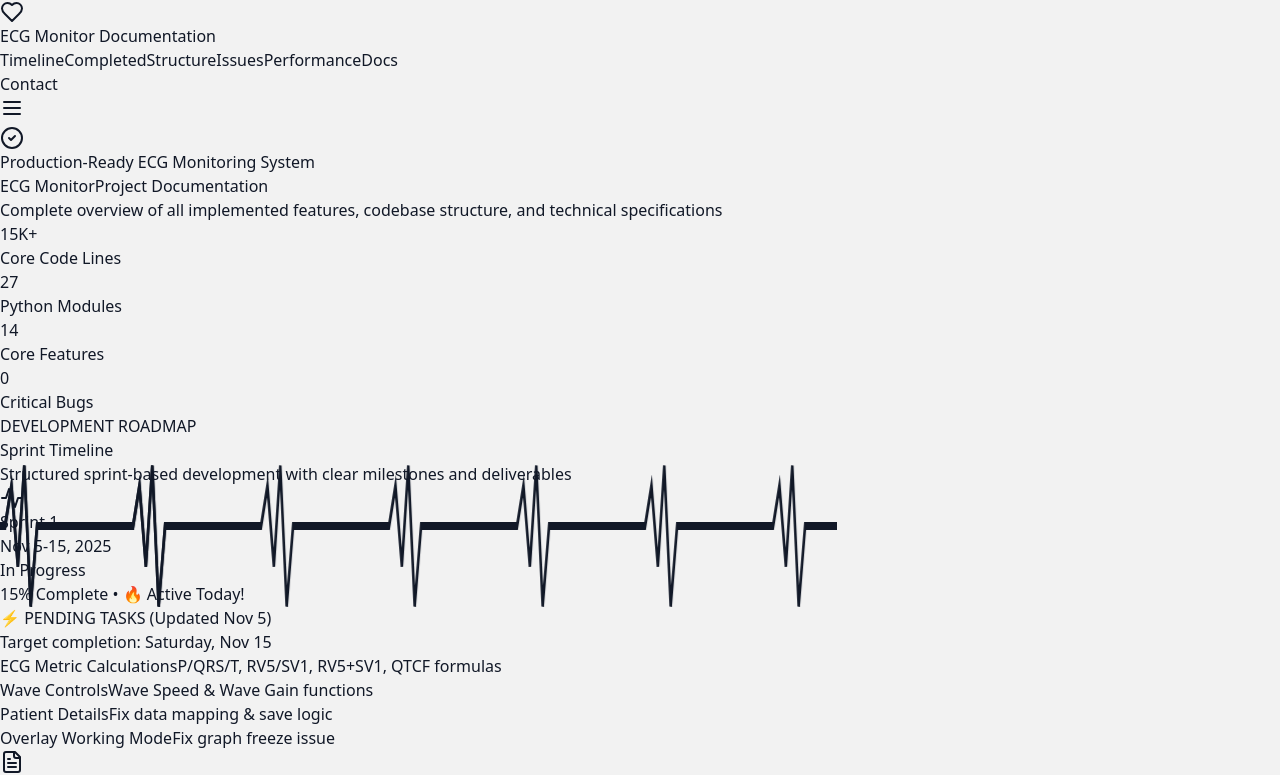
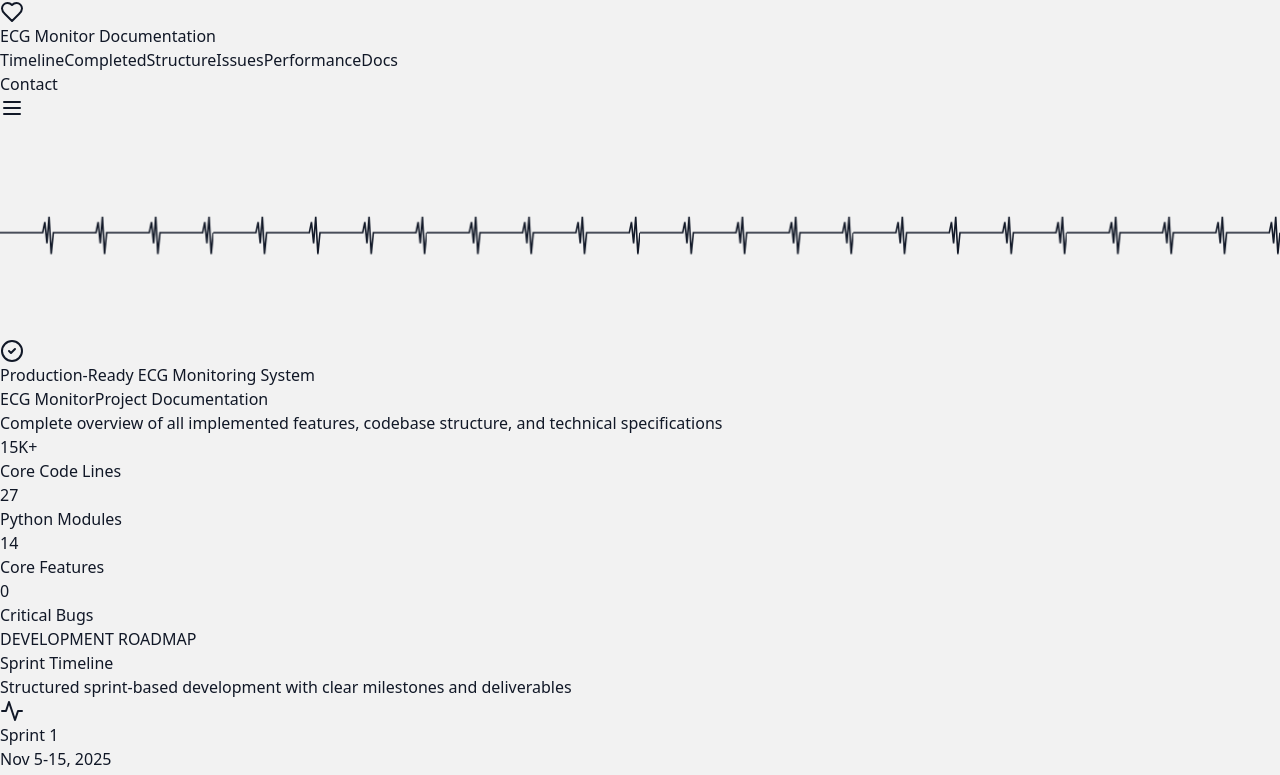
Before and after one commit to DivyansghDMK/ECGWeb, a React (Vite) app: page / in a window 1280 px wide. Shown: the top 775 px of the page. Built offline with nearby package versions, Linux system fonts and the light colour scheme.

Commit message:
Make ECG waveform stable: static repeating pattern instead of animation

```diff
--- a/src/App.tsx
+++ b/src/App.tsx
@@ -168,49 +168,18 @@ function App() {
 
       {/* Hero */}
       <section className="relative overflow-hidden bg-gradient-to-br from-orange-500 via-orange-600 to-red-600 text-white py-24">
-        {/* Live Scrolling ECG Waveform - Continuous Loop */}
-        <div className="absolute inset-0 opacity-20 overflow-hidden">
-          <div className="ecg-container">
-            <svg className="ecg-wave" viewBox="0 0 1000 200" preserveAspectRatio="none">
-              <path d="M0,100 L50,100 L55,90 L60,110 L65,85 L70,120 L75,100 L150,100 L155,90 L160,110 L165,85 L170,120 L175,100 L250,100 L255,90 L260,110 L265,85 L270,120 L275,100 L350,100 L355,90 L360,110 L365,85 L370,120 L375,100 L450,100 L455,90 L460,110 L465,85 L470,120 L475,100 L550,100 L555,90 L560,110 L565,85 L570,120 L575,100 L650,100 L655,90 L660,110 L665,85 L670,120 L675,100 L750,100 L755,90 L760,110 L765,85 L770,120 L775,100 L850,100 L855,90 L860,110 L865,85 L870,120 L875,100 L950,100 L955,90 L960,110 L965,85 L970,120 L975,100 L1000,100"
-                    stroke="currentColor" strokeWidth="2" fill="none" className="text-white"/>
-            </svg>
-            <svg className="ecg-wave" viewBox="0 0 1000 200" preserveAspectRatio="none">
-              <path d="M0,100 L50,100 L55,90 L60,110 L65,85 L70,120 L75,100 L150,100 L155,90 L160,110 L165,85 L170,120 L175,100 L250,100 L255,90 L260,110 L265,85 L270,120 L275,100 L350,100 L355,90 L360,110 L365,85 L370,120 L375,100 L450,100 L455,90 L460,110 L465,85 L470,120 L475,100 L550,100 L555,90 L560,110 L565,85 L570,120 L575,100 L650,100 L655,90 L660,110 L665,85 L670,120 L675,100 L750,100 L755,90 L760,110 L765,85 L770,120 L775,100 L850,100 L855,90 L860,110 L865,85 L870,120 L875,100 L950,100 L955,90 L960,110 L965,85 L970,120 L975,100 L1000,100"
-                    stroke="currentColor" strokeWidth="2" fill="none" className="text-white"/>
-            </svg>
-          </div>
+        {/* Stable ECG Waveform Background Pattern */}
+        <div className="absolute inset-0 opacity-15">
+          <svg className="w-full h-full" viewBox="0 0 1200 200" preserveAspectRatio="xMidYMid slice">
+            <defs>
+              <pattern id="ecg-pattern" x="0" y="0" width="200" height="200" patternUnits="userSpaceOnUse">
+                <path d="M0,100 L40,100 L42,90 L44,110 L46,85 L48,120 L50,100 L90,100 L92,90 L94,110 L96,85 L98,120 L100,100 L140,100 L142,90 L144,110 L146,85 L148,120 L150,100 L190,100 L192,90 L194,110 L196,85 L198,120 L200,100"
+                      stroke="currentColor" strokeWidth="1.5" fill="none" className="text-white"/>
+              </pattern>
+            </defs>
+            <rect width="100%" height="100%" fill="url(#ecg-pattern)"/>
+          </svg>
         </div>
-
-        <style>{`
-          .ecg-container {
-            position: absolute;
-            width: 100%;
-            height: 100%;
-            display: flex;
-          }
-
-          .ecg-wave {
-            position: absolute;
-            width: 100%;
-            height: 100%;
-            min-width: 100%;
-            animation: ecgScroll 20s linear infinite;
-          }
-
-          .ecg-wave:nth-child(2) {
-            animation-delay: -10s;
-          }
-
-          @keyframes ecgScroll {
-            0% {
-              transform: translateX(0%);
-            }
-            100% {
-              transform: translateX(-100%);
-            }
-          }
-        `}</style>
 
         <div className="container mx-auto px-4 text-center relative z-10">
           <div className="animate-fade-in">
```
